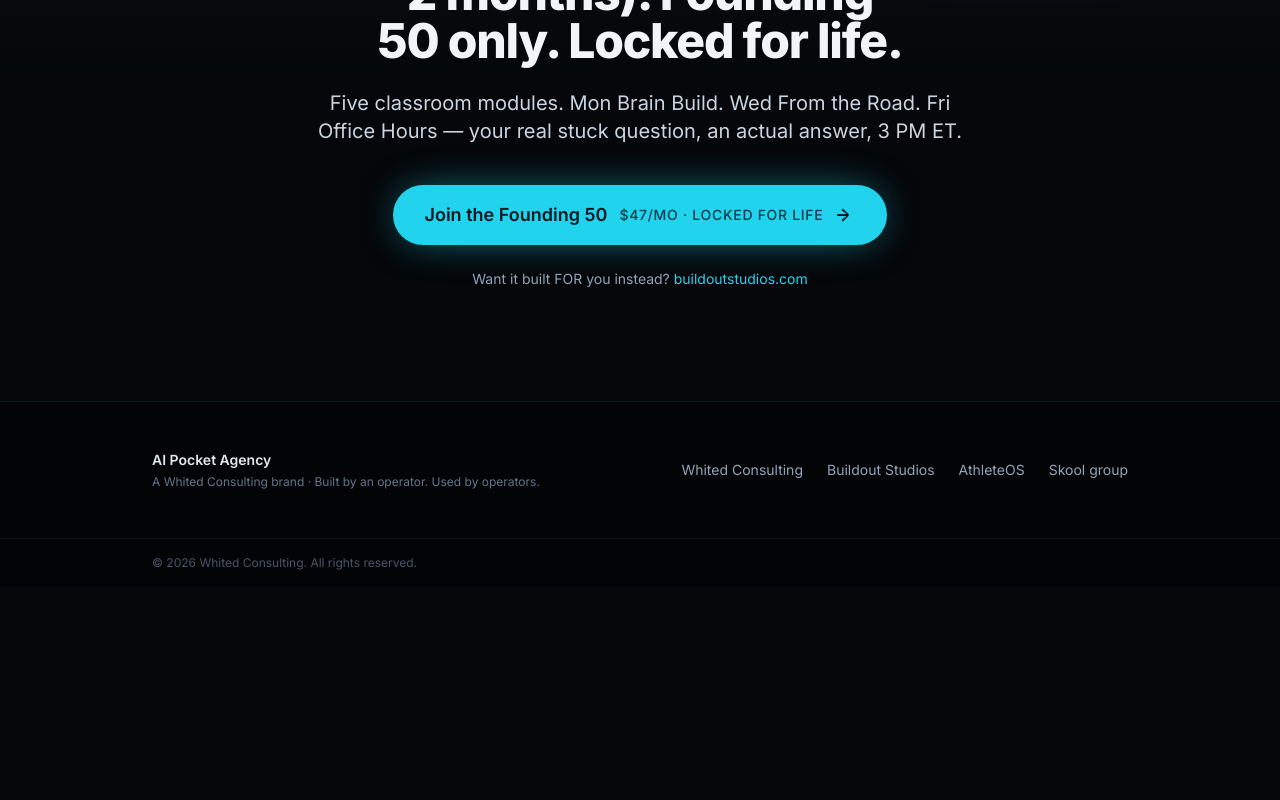
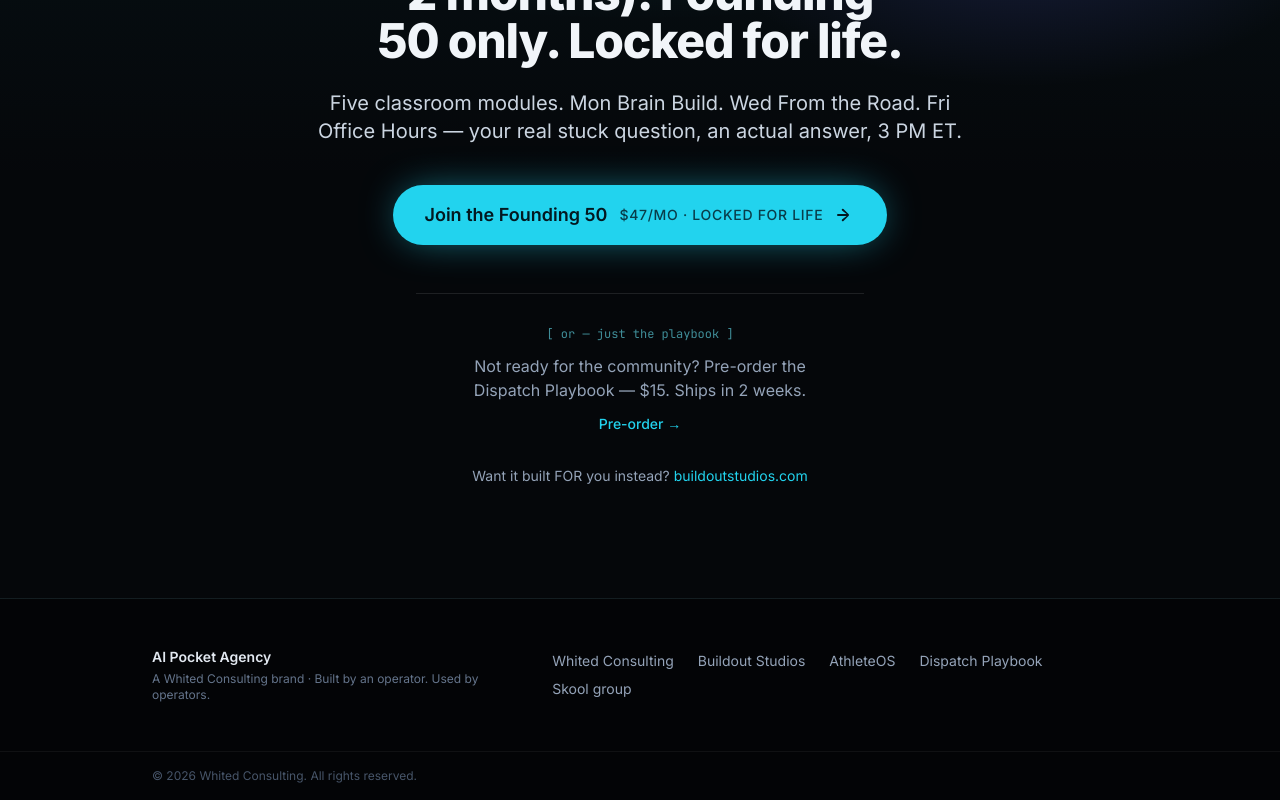
Before and after one commit to cwhited26/aipocketagency-website, a Next.js app: page / in a window 1280 px wide. Shown: the part 5384-6184 px from the top of the page. Before the commit the page ends 5971 px from the top, so only its background shows below. Built offline with nearby package versions, Linux system fonts and the light colour scheme.

Commit message:
[2026-05-11 Claude Code] APA: wire Dispatch Playbook pre-order link into homepage INSIDE + footer

```diff
--- a/src/app/page.tsx
+++ b/src/app/page.tsx
@@ -430,7 +430,25 @@
             sublabel="$47/mo · Locked for life"
           />
         </div>
-        <p className="mt-6 text-sm text-slate-400">
+        <div className="mt-12 flex w-full max-w-md flex-col items-center border-t border-white/10 pt-8">
+          <div
+            className="mb-3 whitespace-nowrap text-xs text-cyan-300/60"
+            style={{ fontFamily: "var(--font-jetbrains-mono), ui-monospace, SFMono-Regular, Menlo, monospace" }}
+          >
+            [ or — just the playbook ]
+          </div>
+          <p className="text-balance text-sm text-slate-400 sm:text-base">
+            Not ready for the community? Pre-order the Dispatch Playbook — $15.
+            Ships in 2 weeks.
+          </p>
+          <Link
+            href="/dispatch-playbook"
+            className="mt-3 text-sm font-medium text-accent underline-offset-4 transition hover:underline"
+          >
+            Pre-order →
+          </Link>
+        </div>
+        <p className="mt-8 text-sm text-slate-400">
           Want it built FOR you instead?{" "}
           <Link
             href={BUILDOUT_URL}
@@ -447,11 +465,12 @@
 }
 
 function Footer() {
-  const links: { label: string; href: string }[] = [
-    { label: "Whited Consulting", href: "https://whited.consulting" },
-    { label: "Buildout Studios", href: "https://buildoutstudios.com" },
-    { label: "AthleteOS", href: "https://athlete-os.com" },
-    { label: "Skool group", href: SKOOL_URL },
+  const links: { label: string; href: string; external?: boolean }[] = [
+    { label: "Whited Consulting", href: "https://whited.consulting", external: true },
+    { label: "Buildout Studios", href: "https://buildoutstudios.com", external: true },
+    { label: "AthleteOS", href: "https://athlete-os.com", external: true },
+    { label: "Dispatch Playbook", href: "/dispatch-playbook" },
+    { label: "Skool group", href: SKOOL_URL, external: true },
   ];
   return (
     <footer className="bg-black/40">
@@ -470,8 +489,9 @@
             <li key={l.label}>
               <Link
                 href={l.href}
-                target="_blank"
-                rel="noopener noreferrer"
+                {...(l.external
+                  ? { target: "_blank", rel: "noopener noreferrer" }
+                  : {})}
                 className="transition hover:text-accent"
               >
                 {l.label}
```
